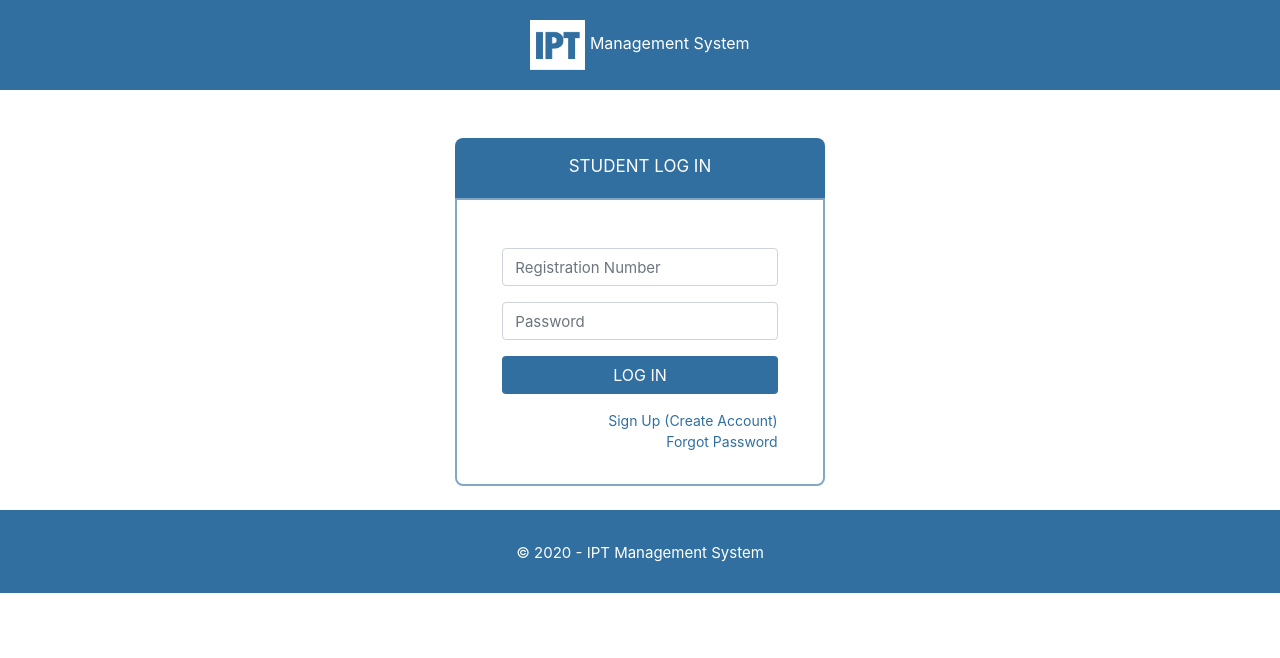
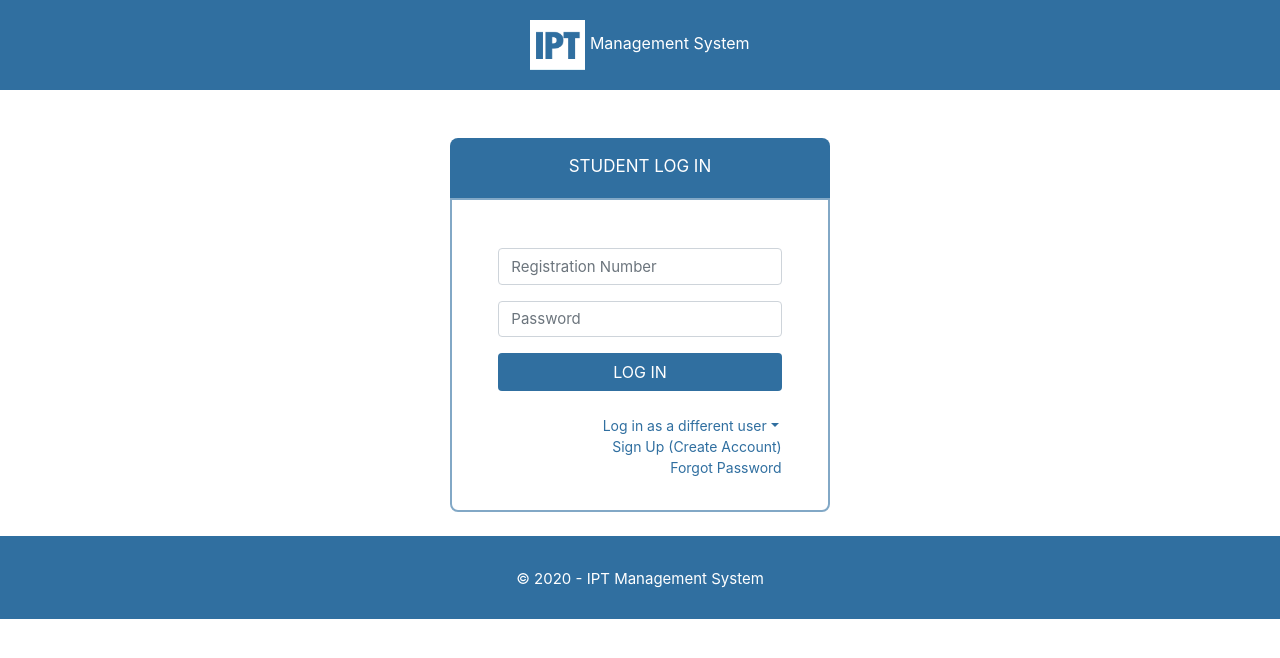
Before and after one commit to nasmohd/iptms.github.io, a PHP site: page /UNI_3rd_year/ in a window 1280 px wide. Shown: the top 658 px of the page. Run offline with PHP 8.4, Linux system fonts and the light colour scheme.

Commit message:
about 60% login complete

```diff
--- a/index.php
+++ b/index.php
@@ -29,6 +29,15 @@
     <link rel="stylesheet" href="styles/main_page.css" type="text/css">
 
     <link href="plugins/font-awesome-4.7.0/css/font-awesome.min.css" rel="stylesheet" type="text/css">
+
+
+<!--    CDN LINKS -->
+    <link rel="stylesheet" href="https://maxcdn.bootstrapcdn.com/bootstrap/4.4.1/css/bootstrap.min.css">
+    <script src="https://ajax.googleapis.com/ajax/libs/jquery/3.4.1/jquery.min.js"></script>
+    <script src="https://cdnjs.cloudflare.com/ajax/libs/popper.js/1.16.0/umd/popper.min.js"></script>
+    <script src="https://maxcdn.bootstrapcdn.com/bootstrap/4.4.1/js/bootstrap.min.js"></script>
+
+
     </head>
 
 
@@ -38,30 +47,34 @@
 
 <div class="container-fluid" id="div_nav">
     <div class="row">
-
-            <div class="col d-flex justify-content-center" style="position:relative;" id="home_link">
-
+        <div class="col d-flex justify-content-center" style="position:relative;" id="home_link">
             <a class="" href="#" style="color:white; position:relative;">
                 <img src="img/logo7.png" class="img-fluid" style="width: 55px; height: 50px;"/>
-                    Management System</a> </div>
+                    Management System
+            </a>
+        </div>
 
-        </div></div>
+    </div>
+</div>
     <br/> <br/>
 
 
 <div class="container">
     <div class="row">
 <!--        <div class="col-lg-4"></div>-->
-        <div class="col-lg-7 col-12 ml-auto mr-auto">
-        <div class="col-lg-7 col-9 mr-auto ml-auto" style="color:white; background-color: #306FA0; height: 60px; border-top-left-radius: 8px; border-top-right-radius: 8px;">
+<!--        <div class="col-lg-7 col-12 ml-auto mr-auto">-->
+        <div class="col-lg-4 col-10 mr-auto ml-auto" style="color:white; background-color: #306FA0; height: 60px; border-top-left-radius: 8px; border-top-right-radius: 8px;">
             <div class="text-center pt-3" style="font-size: 17px;">
                 <p> STUDENT LOG IN </p>
 
             </div>
 
         </div>
+    </div>
 
-        <div class="col-lg-7 col-9 ml-auto mr-auto" id="loginForm"
+    <div class="row">
+
+        <div class="col-lg-4 col-10 ml-auto mr-auto" id="loginForm"
              style="border: 2px solid rgba(48, 111, 160, 0.6); border-bottom-left-radius: 8px;
                     border-bottom-right-radius: 8px;">
 
@@ -134,20 +147,41 @@
                             </script>";
                     }
                     }
-
-
-
                     ?>
-
 
                 <div class="col-lg-10">
                     <div class="row" id="loginlinks" style="color:#306FA0;" >
                         <div class="col-lg-12 mt-3">
-                        <a href="pages/signup.php" class="float-right"> Sign Up (Create Account) </a>
+                            <ul class="nav float-right">
+                                <li class="nav-item dropdown">
+                                    <a href="#" class="nav-link dropdown-toggle" id="lnk" data-toggle="dropdown" style="margin-right:-13px;"> Log in as a different user </a>
+
+                                    <div class="dropdown-menu" style="background-color: #CEE1F0">
+                                        <a href="#" class="dropdown-item"> Industrial Supervisor </a>
+                                        <a href="#" class="dropdown-item"> Institute Supervisor </a>
+                                    </div>
+                                </li>
+                            </ul>
                         </div>
 
-                        <div class="col-lg-12 mb-3">
-                        <a href="#" class="float-right"> Forgot Password </a>
+                        <style>
+
+
+                            .nav:hover{
+                                text-decoration: underline;
+                            }
+
+                            .dropdown-toggle::after {
+                                margin-left: 0px;
+                            }
+                        </style>
+
+                        <div class="col-lg-12 mb-0">
+                            <a href="pages/signup.php" class="float-right" id="lnk" style="margin-top:-8px;"> Sign Up (Create Account) </a>
+                        </div>
+
+                        <div class="col-lg-12 mb-3" id="lnk">
+                            <a href="#" id="lnk" class="float-right"> Forgot Password </a>
                         </div>
 
                     </div>
@@ -156,7 +190,7 @@
             </div>
             </form>
         </div>
-            </div>
+<!--            </div>-->
 <!--        <div class="col-lg-4"></div>-->
     </div>
 </div>
@@ -194,7 +228,7 @@
     </div>
 
 <!-- End of the container-fluid class -->
-
+<!--    <script src="js/bootstrap.min.js" type="text/javascript"></script>-->
 
 <!--    Footer -->
 <?php
--- a/phpIncludes/footer.php
+++ b/phpIncludes/footer.php
@@ -17,9 +17,14 @@
       </div>
     </footer>
 
-
-<script src="js/popper.min.js"></script>
+<!--
+    <script src="https://code.jquery.com/jquery-3.2.1.slim.min.js"></script>
+    <script src="https://cdnjs.cloudflare.com/ajax/libs/popper.js/1.12.9/umd/popper.min.js"></script>
+-->
+    <script src="https://maxcdn.bootstrapcdn.com/bootstrap/4.0.0/js/bootstrap.min.js" type="text/javascript"></script>
+<!--
+    <script src="js/popper.min.js"></script>
     <script src="js/jquery-3.2.1.min.js"></script>
-    <!-- Optional jQuery file that will be used -->
-    <script src="js/bootstrap.min.js"></script>
+-->
+<!--    <script src="js/bootstrap.min.js"></script>-->
 <!--        </div></div></div>-->
--- a/styles/main_page.css
+++ b/styles/main_page.css
@@ -25,7 +25,7 @@ body {
     position: relative;
     margin-top: 20px;
     text-decoration: none;
-/*    color: white;*/
+    color: white;
     font-size: 20px;
 }
 
@@ -56,7 +56,7 @@ ul li #dropNav{
 }
 
 ul li #dropNav a{
-    color: white;
+/*    color: white;*/
 }
 
 ul li #dropNav a:hover{
@@ -88,9 +88,20 @@ footer{
     font-size: 15px;
 }
 
-#loginlinks div a{
+#loginlinks div #lnk{
     color:#306FA0;
     font-size: 14px;
+}
+
+
+#loginlinks div a{
+    color:black;
+    font-size: 14px;
+}
+
+#loginlinks div .dropdown-item:hover{
+    background-color: #306FA0;
+    color: #FFFFFF;
 }
 
 /* Navbar styling */
@@ -113,6 +124,7 @@ a[data-toggle="collapse"] {
     position: relative;
 }
 
+/*
 .dropdown-toggle::after {
     display: block;
     position: absolute;
@@ -120,3 +132,4 @@ a[data-toggle="collapse"] {
     right: 20px;
     transform: translateY(-50%);
 }
+*/
```
Also changed, not shown: index.html (+15 -30 lines).
